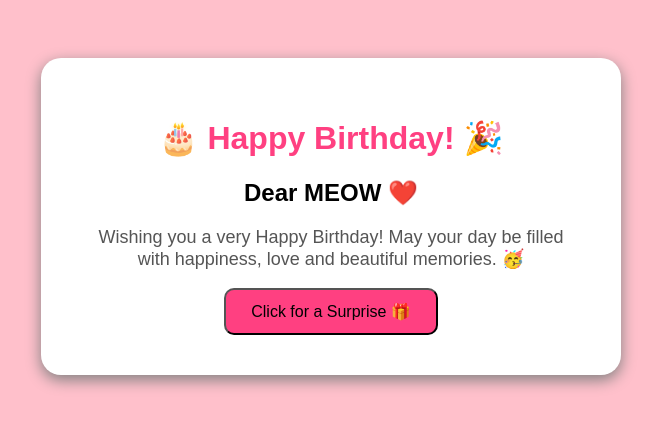
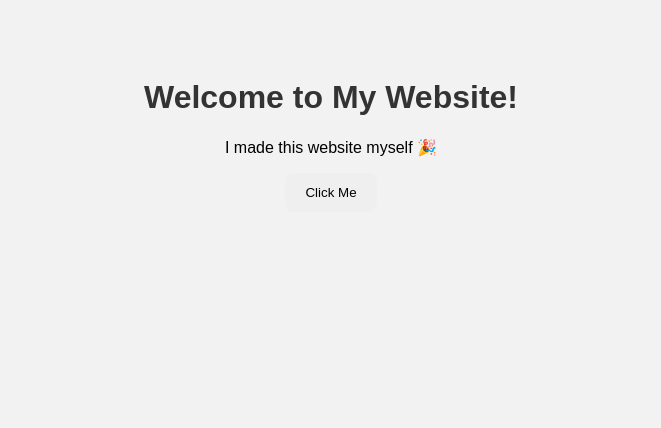
Before and after one commit to a05524720-debug/my-website.-, a plain HTML site: page index2.html in a window 1280 px wide. Shown: the whole page, without its empty margins (309-970 px from the left). Drawn offline with Linux system fonts and the light colour scheme.

Commit message:
Update index2.html

```diff
--- a/index2.html
+++ b/index2.html
@@ -2,41 +2,24 @@
 <!DOCTYPE html>
 <html>
 <head>
-    <title>Birthday Card</title>
+  <title>My First Website</title>
 
   <style>
     body {
       font-family: Arial, sans-serif;
       text-align: center;
-            background: pink;
       padding: 50px;
-        }
-
-        .card {
-            background: white;
-            padding: 40px;
-            border-radius: 20px;
-            max-width: 500px;
-            margin: auto;
-            box-shadow: 0 5px 15px gray;
+      background: #f2f2f2;
     }
 
     h1 {
-            color: #ff4081;
-        }
-
-        p {
-            font-size: 18px;
-            color: #555;
+      color: #333;
     }
 
     button {
-            background: #ff4081;
-            color: baby pastel PINK;
-            border: butter yelloe;
-            padding: 12px 25px;
-            border-radius: 10px;
-            font-size: 16px;
+      padding: 12px 20px;
+      border: none;
+      border-radius: 8px;
       cursor: pointer;
     }
   </style>
@@ -44,23 +27,13 @@
 
 <body>
 
-    <div class="card">
+  <h1>Welcome to My Website!</h1>
 
-        <h1>🎂 Happy Birthday! 🎉</h1>
+  <p>I made this website myself 🎉</p>
 
-        <h2>Dear MEOW ❤️</h2>
-
-        <p>
-            Wishing you a very Happy Birthday!
-            May your day be filled with happiness,
-            love and beautiful memories. 🥳
-        </p>
-
-        <button onclick="alert('Have an amazing birthday! 🎉🎂❤️')">
-            Click for a Surprise 🎁
+  <button onclick="alert('Hello!')">
+    Click Me
   </button>
-
-    </div>
 
 </body>
 </html>
```
Lines whose indentation alone changed are shown as unchanged.
